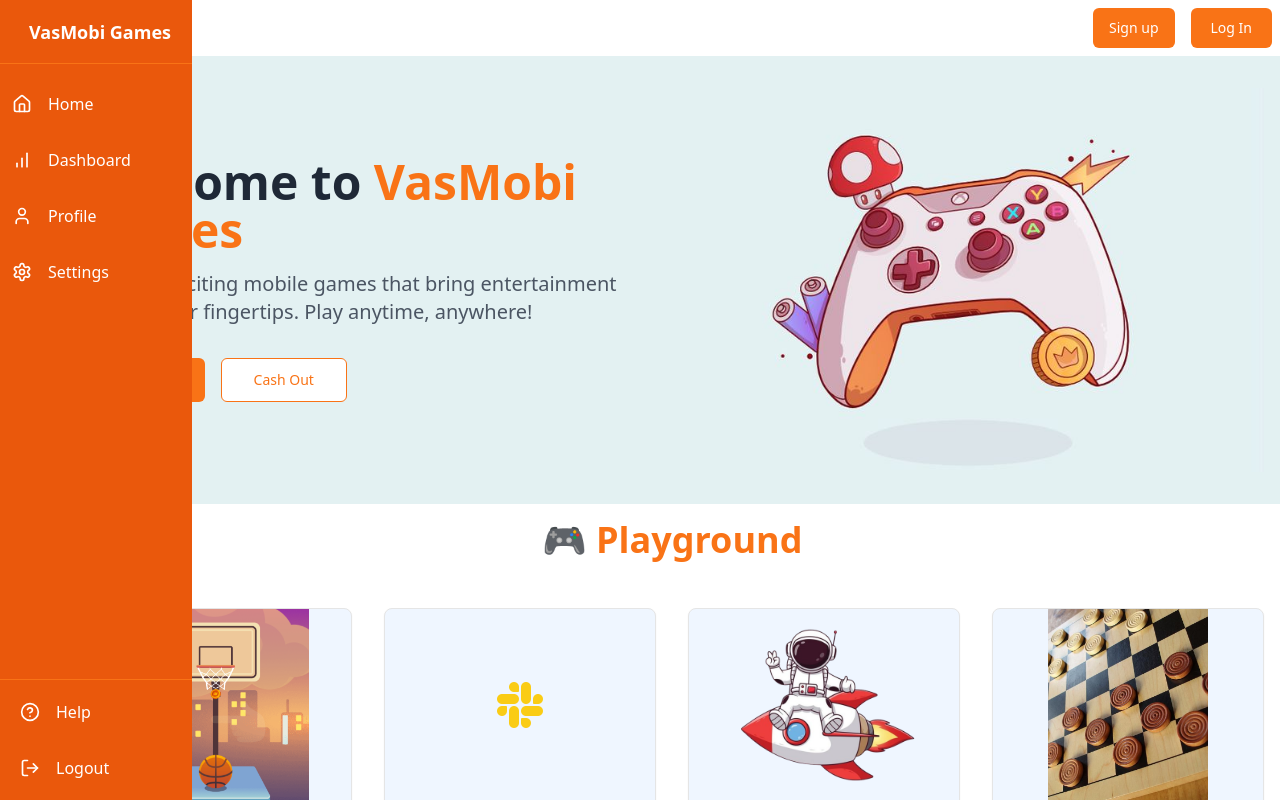
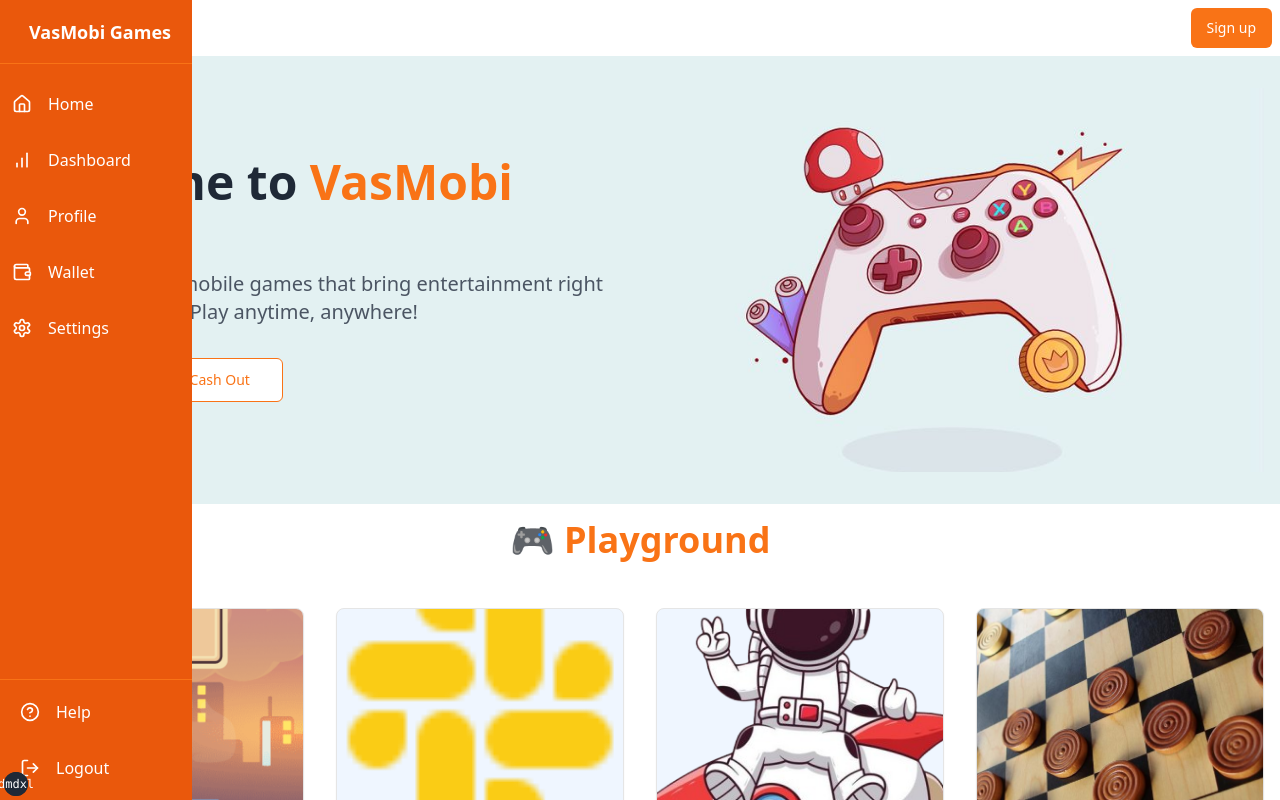
Before and after one commit to NjokiGithukuE/vasmobi-games, a React (Vite) app: page / in a window 1280 px wide. Shown: the top 800 px of the page. Built offline with nearby package versions, Linux system fonts and the light colour scheme.

Commit message:
feat: mobile navbar

```diff
--- a/src/App.tsx
+++ b/src/App.tsx
@@ -1,3 +1,40 @@
+// import React, { useState } from "react";
+// import { VerticalNavbar } from "./components/Navbar";
+// import { Hero } from "./components/Hero";
+// import { Games } from "./components/Games";
+// import { Pricing } from "./components/Pricing";
+// import { Footer } from "./components/Footer";
+// import { Topbar } from "./components/Topbar";
+// import TailwindIndicator from "./components/partials/tailwind-indicator";
+// // import { ModeToggle } from "./components/mode-toggle";
+
+// const App: React.FC = () => {
+//   const [isOpen, setIsOpen] = useState(false);
+
+//   return (
+//     <div className="flex flex-col lg:flex-row min-h-screen overflow-x-hidden max-w-full w-full">
+//       <VerticalNavbar isOpen={isOpen} setIsOpen={setIsOpen} />
+
+//       <main
+//         className={`flex-grow transition-all duration-300
+//           ${isOpen ? "ml-48 lg:ml-16" : "ml-16"}`}
+//       >
+//         <div className="max-w-full w-full overflow-x-hidden">
+//           {/* <ModeToggle /> */}
+//           <Topbar />
+//           <Hero />
+//           <Games />
+//           <Pricing />
+//           <Footer />
+//           <TailwindIndicator />
+//         </div>
+//       </main>
+//     </div>
+//   );
+// };
+
+// export default App;
+
 import React, { useState } from "react";
 import { VerticalNavbar } from "./components/Navbar";
 import { Hero } from "./components/Hero";
@@ -5,6 +42,7 @@
 import { Pricing } from "./components/Pricing";
 import { Footer } from "./components/Footer";
 import { Topbar } from "./components/Topbar";
+import TailwindIndicator from "./components/partials/tailwind-indicator";
 // import { ModeToggle } from "./components/mode-toggle";
 
 const App: React.FC = () => {
@@ -15,9 +53,11 @@
       <VerticalNavbar isOpen={isOpen} setIsOpen={setIsOpen} />
 
       <main
-        className={`flex-grow transition-all duration-300 ${
-          isOpen ? "ml-48 lg:ml-16" : "ml-16"
-        }`}
+        className={`
+          flex-grow transition-all duration-300
+          ml-0
+          lg:${isOpen ? "ml-48" : "ml-16"}
+        `}
       >
         <div className="max-w-full w-full overflow-x-hidden">
           {/* <ModeToggle /> */}
@@ -26,6 +66,7 @@
           <Games />
           <Pricing />
           <Footer />
+          <TailwindIndicator />
         </div>
       </main>
     </div>
--- a/src/components/Games.tsx
+++ b/src/components/Games.tsx
@@ -54,7 +54,7 @@
                 <img
                   src={game.image}
                   alt={game.name}
-                  className="w-full h-48 object-scale-down max-w-full"
+                  className="w-full h-48 object-cover max-w-full"
                 />
               </div>
               <div className="p-6">
--- a/src/components/Navbar.tsx
+++ b/src/components/Navbar.tsx
@@ -6,9 +6,15 @@
   BarChart,
   HelpCircle,
   LogOut,
+  Wallet,
 } from "lucide-react";
 import { logo } from "@/constants/constants";
-import { Tooltip, TooltipContent, TooltipProvider, TooltipTrigger } from "./ui/tooltip";
+import {
+  Tooltip,
+  TooltipContent,
+  TooltipProvider,
+  TooltipTrigger,
+} from "./ui/tooltip";
 
 interface VerticalNavbarProps {
   isOpen: boolean;
@@ -25,6 +31,7 @@
     { icon: Home, label: "Home", href: "#" },
     { icon: BarChart, label: "Dashboard", href: "#" },
     { icon: User, label: "Profile", href: "#" },
+    { icon: Wallet, label: "Wallet", href: "#" },
     { icon: Settings, label: "Settings", href: "#" },
   ];
 
@@ -107,6 +114,7 @@
       </div>
 
       {/* Mobile */}
+
       <button
         className="fixed top-4 left-4 z-50 lg:hidden p-2 bg-orange-600 rounded-full"
         onClick={() => setIsMobileOpen(true)}
@@ -114,23 +122,25 @@
         🎮
       </button>
 
+      {/* Mobile menu overlay */}
       {isMobileOpen && (
-        <div className="fixed inset-0 z-50 bg-orange-600 text-white">
+        <div className="fixed top-0 left-0 right-0 z-50 bg-orange-600 text-white shadow-lg">
           <div className="flex items-center justify-between p-4">
             <div className="text-lg font-bold">VasMobi Games</div>
             <button
               onClick={() => setIsMobileOpen(false)}
-              className="text-white hover:text-white focus:outline-none"
+              className="text-white hover:bg-orange-700 p-2 rounded-full focus:outline-none"
             >
-              Close
+              ✕
             </button>
           </div>
-          <nav className="flex flex-col space-y-4 p-4">
+          <nav className="flex flex-col p-4">
             {navItems.map((item, index) => (
               <a
                 key={index}
                 href={item.href}
                 className="flex items-center p-3 hover:bg-orange-700 rounded text-white"
+                onClick={() => setIsMobileOpen(false)}
               >
                 <item.icon className="h-5 w-5 text-white" />
                 <span className="ml-4">{item.label}</span>
@@ -142,3 +152,140 @@
     </>
   );
 };
+
+// import React, { useState } from "react";
+// import {
+//   Home,
+//   Settings,
+//   User,
+//   BarChart,
+//   HelpCircle,
+//   LogOut,
+//   Wallet,
+// } from "lucide-react";
+
+// const VerticalNavbar = () => {
+//   const [isExpanded, setIsExpanded] = useState(false);
+//   const [isMobileOpen, setIsMobileOpen] = useState(false);
+
+//   const navItems = [
+//     { icon: Home, label: "Home", href: "#" },
+//     { icon: BarChart, label: "Dashboard", href: "#" },
+//     { icon: User, label: "Profile", href: "#" },
+//     { icon: Wallet, label: "Wallet", href: '#' },
+//     { icon: Settings, label: "Settings", href: "#" },
+//   ];
+
+//   const SidebarItem = ({ Icon, label, href }) => (
+//     <a
+//       href={href}
+//       className="flex items-center p-3 hover:bg-orange-700 rounded-lg transition-colors duration-200"
+//     >
+//       <Icon className="h-5 w-5 min-w-5 text-white" />
+//       {isExpanded && (
+//         <span className="ml-4 text-white truncate">{label}</span>
+//       )}
+//     </a>
+//   );
+
+//   return (
+//     <>
+//       {/* Desktop Sidebar */}
+//       <div
+//         className={`
+//           fixed top-0 left-0 h-full
+//           transition-all duration-300 ease-in-out
+//           bg-orange-600 text-white
+//           hidden lg:flex flex-col z-50
+//           ${isExpanded ? "w-64" : "w-16"}
+//         `}
+//         onMouseEnter={() => setIsExpanded(true)}
+//         onMouseLeave={() => setIsExpanded(false)}
+//       >
+//         {/* Logo Section */}
+//         <div className="h-16 flex items-center justify-center border-b border-orange-500">
+//           {isExpanded ? (
+//             <span className="text-lg font-bold">VasMobi Games</span>
+//           ) : (
+//             <span className="text-2xl">🎮</span>
+//           )}
+//         </div>
+
+//         {/* Navigation Items */}
+//         <div className="flex-1 flex flex-col gap-2 p-3 overflow-y-auto">
+//           {navItems.map((item, index) => (
+//             <SidebarItem
+//               key={index}
+//               Icon={item.icon}
+//               label={item.label}
+//               href={item.href}
+//             />
+//           ))}
+//         </div>
+
+//         {/* Footer Items */}
+//         <div className="border-t border-orange-500 p-3 space-y-2">
+//           <SidebarItem Icon={HelpCircle} label="Help" href="#help" />
+//           <SidebarItem Icon={LogOut} label="Logout" href="#logout" />
+//         </div>
+//       </div>
+
+//       {/* Mobile Menu Button */}
+//       <button
+//         className="fixed top-4 left-4 z-50 lg:hidden p-2 bg-orange-600 rounded-full text-white"
+//         onClick={() => setIsMobileOpen(true)}
+//       >
+//         <Home className="h-6 w-6" />
+//       </button>
+
+//       {/* Mobile Menu */}
+//       {isMobileOpen && (
+//         <div className="fixed inset-0 z-50 bg-orange-600 lg:hidden">
+//           <div className="flex flex-col h-full">
+//             <div className="flex items-center justify-between p-4 border-b border-orange-500">
+//               <span className="text-lg font-bold text-white">VasMobi Games</span>
+//               <button
+//                 onClick={() => setIsMobileOpen(false)}
+//                 className="text-white p-2 hover:bg-orange-700 rounded-lg"
+//               >
+//                 ✕
+//               </button>
+//             </div>
+
+//             <div className="flex-1 p-4 space-y-2 overflow-y-auto">
+//               {navItems.map((item, index) => (
+//                 <a
+//                   key={index}
+//                   href={item.href}
+//                   className="flex items-center p-3 hover:bg-orange-700 rounded-lg text-white"
+//                 >
+//                   <item.icon className="h-5 w-5" />
+//                   <span className="ml-4">{item.label}</span>
+//                 </a>
+//               ))}
+//             </div>
+
+//             <div className="border-t border-orange-500 p-4 space-y-2">
+//               <a
+//                 href="#help"
+//                 className="flex items-center p-3 hover:bg-orange-700 rounded-lg text-white"
+//               >
+//                 <HelpCircle className="h-5 w-5" />
+//                 <span className="ml-4">Help</span>
+//               </a>
+//               <a
+//                 href="#logout"
+//                 className="flex items-center p-3 hover:bg-orange-700 rounded-lg text-white"
+//               >
+//                 <LogOut className="h-5 w-5" />
+//                 <span className="ml-4">Logout</span>
+//               </a>
+//             </div>
+//           </div>
+//         </div>
+//       )}
+//     </>
+//   );
+// };
+
+// export default VerticalNavbar;
--- a/src/components/Topbar.tsx
+++ b/src/components/Topbar.tsx
@@ -1,18 +1,58 @@
-import { Button } from "./ui/button"
+// import { BarChart, Home, Settings, User, Wallet } from "lucide-react";
+import { Button } from "./ui/button";
+// import { useState } from "react";
 
 export const Topbar: React.FC = () => {
+//   const [isMobileOpen, setIsMobileOpen] = useState(false);
+
+//   const navItems = [
+//     { icon: Home, label: "Home", href: "#" },
+//     { icon: BarChart, label: "Dashboard", href: "#" },
+//     { icon: User, label: "Profile", href: "#" },
+//     { icon: Wallet, label: "Wallet", href: "#" },
+//     { icon: Settings, label: "Settings", href: "#" },
+//   ];
   return (
     <>
       <div className="flex justify-end m-2">
-                <div className="grid grid-cols-2 gap-4">
-                <Button className="bg-orange-500 text-white">
+        <div>
+          {/* <button
+            className="top-4lg:hidden justify-start p-2 bg-orange-600 rounded-full"
+            onClick={() => setIsMobileOpen(true)}
+          >
+            🎮
+          </button>
+
+          {isMobileOpen && (
+            <div className="fixed inset-0 z-50 bg-orange-600 text-white">
+              <div className="flex items-center justify-between p-4">
+                <div className="text-lg font-bold">VasMobi Games</div>
+                <button
+                  onClick={() => setIsMobileOpen(false)}
+                  className="text-white hover:text-white focus:outline-none"
+                >
+                  Close
+                </button>
+              </div>
+              <nav className="flex flex-col space-y-4 p-4">
+                {navItems.map((item, index) => (
+                  <a
+                    key={index}
+                    href={item.href}
+                    className="flex items-center p-3 hover:bg-orange-700 rounded text-white"
+                  >
+                    <item.icon className="h-5 w-5 text-white" />
+                    <span className="ml-4">{item.label}</span>
+                  </a>
+                ))}
+              </nav>
+            </div>
+          )} */}
+          <Button className=" bg-orange-500 text-white">
             Sign up
-                </Button>
-                <Button className="bg-orange-500 text-white">
-                    Log In
           </Button>
         </div>
       </div>
     </>
-    )
-}
+  );
+};
```
Also changed, not shown: public/rocket2-removebg-preview.png, public/rocket2.jpg. Lines whose indentation alone changed are shown as unchanged.
